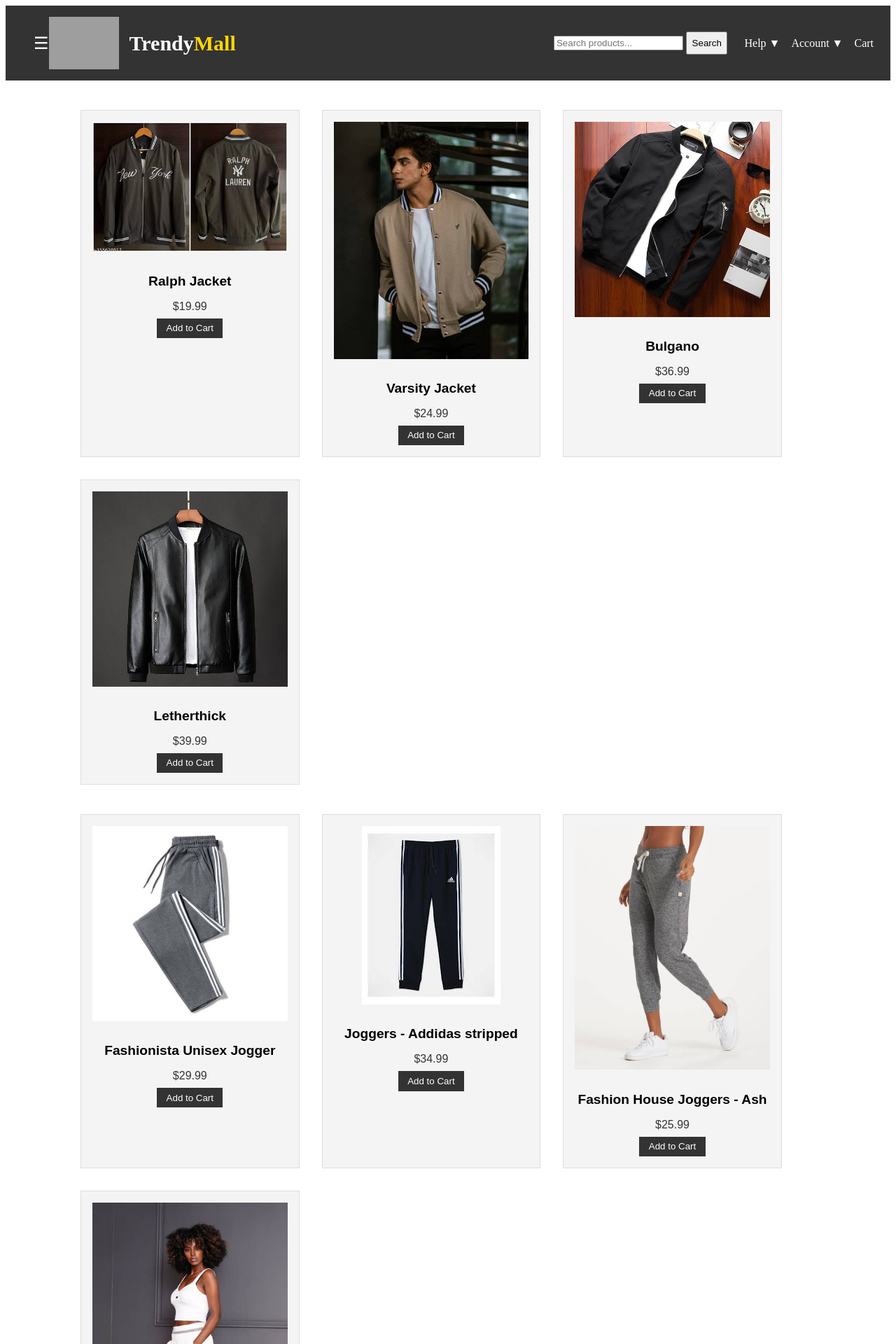
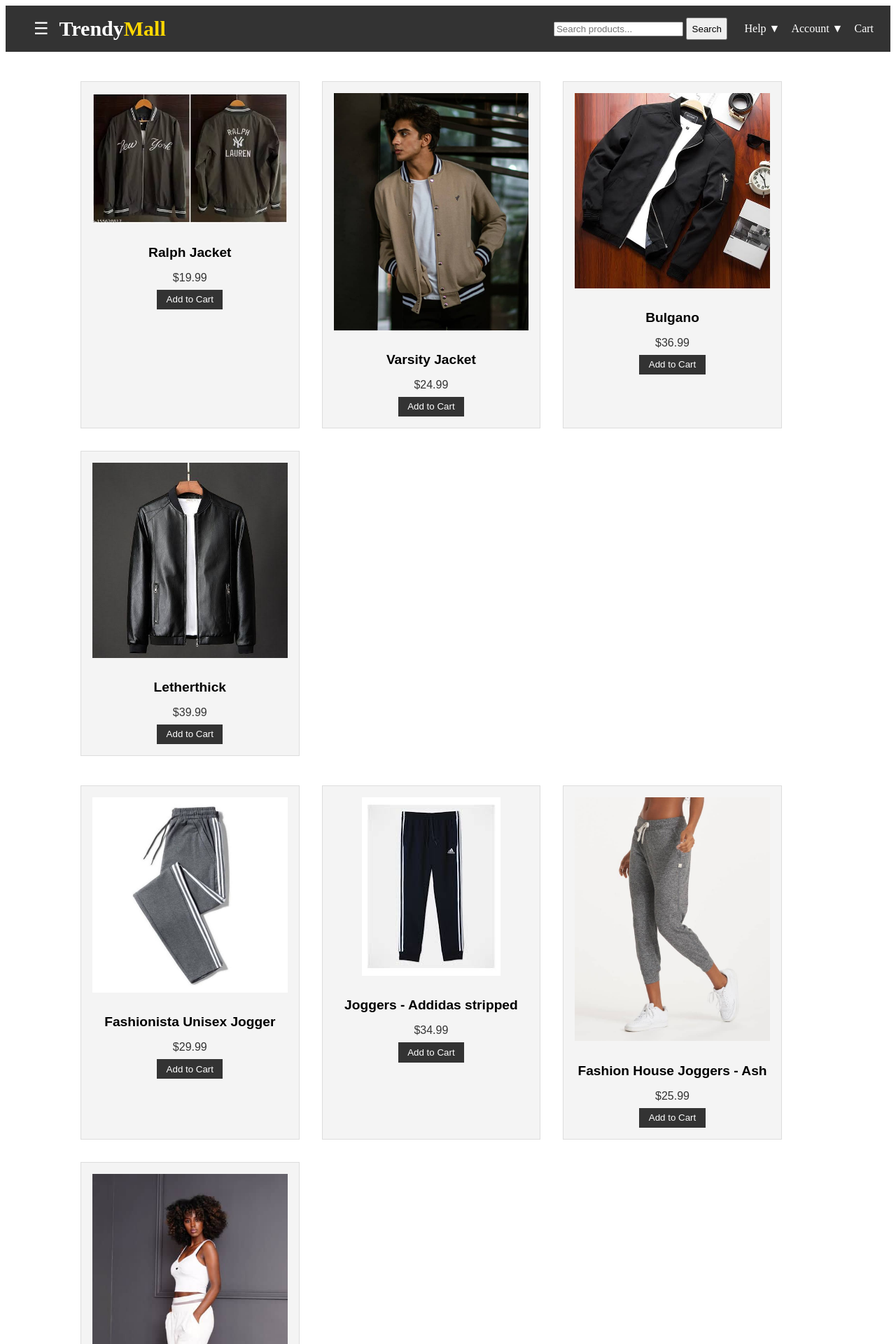
Before and after one commit to oluwaschunne/Trendy_Mall, a Flask app: template app/templates/root/index.html in a window 1280 px wide. Shown: the top 1920 px of the page at 70% size. Run offline with Flask 3, Linux system fonts and the light colour scheme; the template is opened without the code that fills it, so the values that code supplies are empty; grey boxes are pictures that could not be loaded.

Commit message:
Updating

```diff
--- a/app/routes/root/index.py
+++ b/app/routes/root/index.py
@@ -1,5 +1,7 @@
 from app import app
+from flask import render_template
+
 
 @app.route('/')
 def home():
-    return "Incoming Trendy_Mall, Almost!!!,"
+    return render_template('root/index.html')
--- a/app/templates/root/index.html
+++ b/app/templates/root/index.html
@@ -4,10 +4,10 @@
         <meta charset="UTF-8" />
         <meta http-equiv="X-UA-Compatible" content="IE=edge" />
         <meta name="viewport" content="width=device-width, initial-scale=1.0" />
-        <title>TrendyMall</title>
+        <title>TrendyMall - Fashion Hub</title>
         <link rel="shortcut icon" href="" type="image/x-icon" />
         <!-- Favicons -->
-        <link href="Images/tm.jpg" rel ="icon"/>
+        <link href="../../static/root/Images/tm.jpg" rel ="icon"/>
         <link
         rel="stylesheet"
         href="https://cdnjs.cloudflare.com/ajax/libs/font-awesome/6.4.2/css/all.min.css"
@@ -282,7 +282,7 @@
         <header>
             <div class="logo-container">
                 <div class="hamburger-icon" onclick="toggleSidePanel()">&#9776;</div>
-                <img src="ach zie/images/logo.png" alt="TrendyMall Logo" class="logo" />
+                <!--<img src="ach zie/images/logo.png" alt="TrendyMall Logo" class="logo"/>-->
                 <span style="margin-left: 0.5em; font-size: 30px"
                 ><b>Trendy</b><span style="color: gold"><b>Mall</b></span></span
                 >
```
